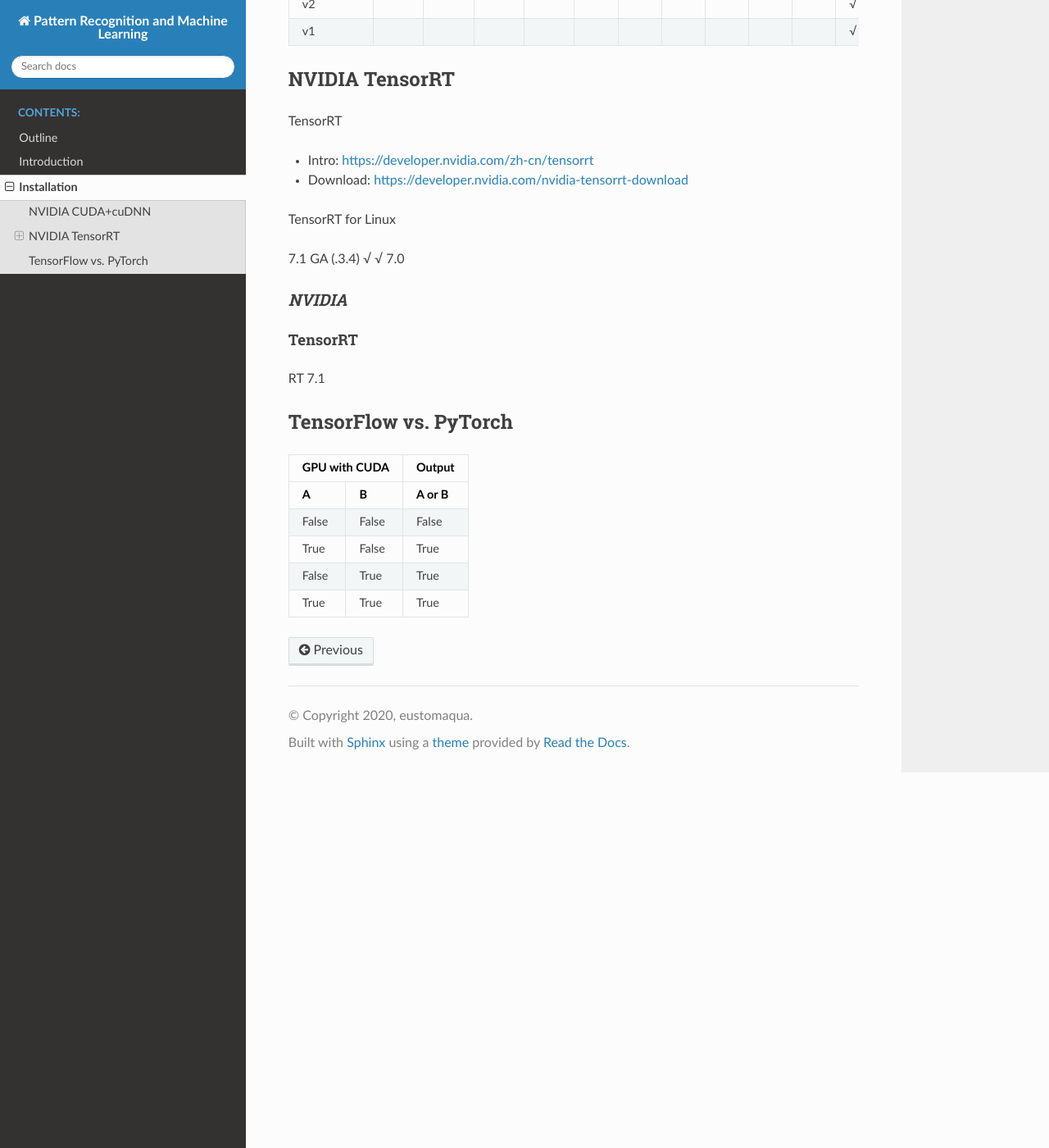
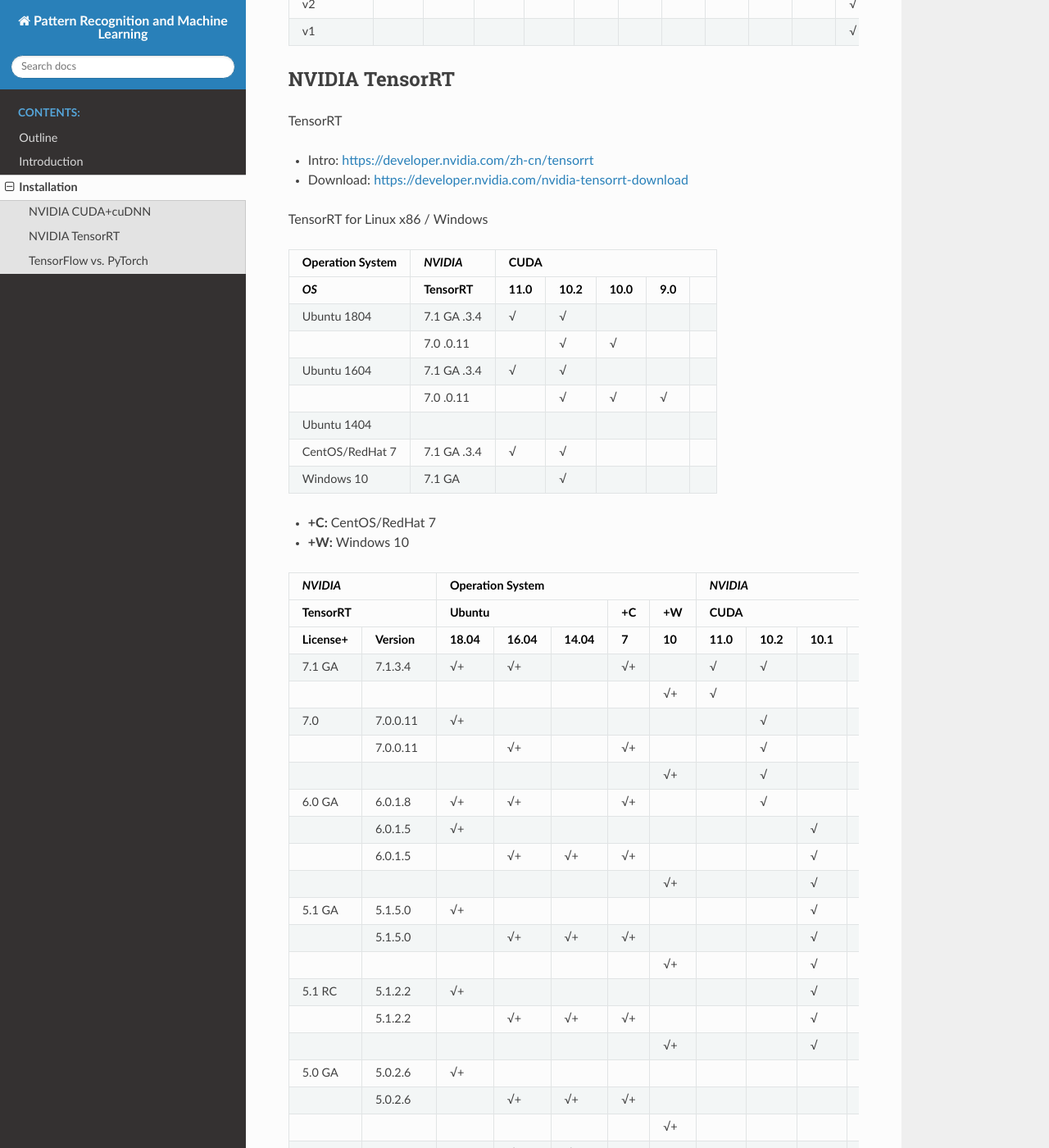
Before and after one commit to eustomadew/PRML-demo, a Sphinx documentation site: the page built from docs/en/source/Pkgs/1_Installation.rst, in a window 1280 px wide and 1400 px high, scrolled down 1238 px. Shown: the whole window at 82% size. Built offline with Sphinx 7.4.7 and the Read the Docs theme 2.0.0, drawn with Linux system fonts in a browser that asks for light colours; some of the changed text lies outside the part shown.

Commit message:
8/9 0:36am Sun

```diff
--- a/docs/en/source/Pkgs/1_Installation.rst
+++ b/docs/en/source/Pkgs/1_Installation.rst
@@ -57,26 +57,78 @@
 - Download: https://developer.nvidia.com/nvidia-tensorrt-download
 
 
-TensorRT for Linux
+TensorRT for Linux x86 / Windows
 
-============= ====================================== ================= =============
-*NVIDIA*       CUDA                                   Ubuntu           CentOS/RedHat
-------------- -------------------------------------- ----------------- -------------
-TensorRT            11.0 10.2                              18.04 16.04 14.04 7
-============= ==== ====
-7.1 GA (.3.4)   √    √
-7.0
-
-============= ======================================== ============
+================ =========== ==== ==== ==== === ===
+Operation System  *NVIDIA*     CUDA
+---------------- ----------- ----------------------
+      *OS*        TensorRT   11.0 10.2 10.0 9.0
+================ =========== ==== ==== ==== === ===
+Ubuntu 1804      7.1 GA .3.4   √    √
+\                7.0 .0.11          √    √
+Ubuntu 1604      7.1 GA .3.4   √    √
+\                7.0 .0.11          √    √   √
+Ubuntu 1404
+CentOS/RedHat 7  7.1 GA .3.4   √    √
+Windows 10       7.1 GA             √
+================ =========== ==== ==== ==== === ===
 
 
-TensorRT for Windows
-========
-*NVIDIA*
---------
-TensorRT
-========
-RT 7.1
+- **+C:** CentOS/RedHat 7
+- **+W:** Windows 10
+
+======== ======== ===== ===== ===== == == ==== ==== ==== ==== === === === === ===
+*NVIDIA*          Operation System         *NVIDIA*
+----------------- ----------------------- ---------------------------------------
+TensorRT          Ubuntu            +C +W  CUDA
+----------------- ----------------- -- -- ---------------------------------------
+License+ Version  18.04 16.04 14.04 7  10 11.0 10.2 10.1 10.0 9.2 9.1 9.0 8.0 7.5
+======== ======== ===== ===== ===== == == ==== ==== ==== ==== === === === === ===
+7.1 GA   7.1.3.4   √+    √+         √+      √    √
+\        \                             √+   √
+7.0      7.0.0.11  √+                            √         √
+\        7.0.0.11        √+         √+           √         √           √
+\        \                             √+        √         √           √
+6.0 GA   6.0.1.8   √+    √+         √+           √
+\        6.0.1.5   √+                                 √    √
+\        6.0.1.5         √+    √+   √+                √    √           √
+\        \                             √+             √    √           √
+5.1 GA   5.1.5.0   √+                                 √    √
+\        5.1.5.0         √+    √+   √+                √    √           √
+\        \                             √+             √    √           √
+5.1 RC   5.1.2.2   √+                                 √    √
+\        5.1.2.2         √+    √+   √+                √    √           √
+\        \                             √+             √    √           √
+5.0 GA   5.0.2.6   √+                                      √
+\        5.0.2.6         √+    √+   √+                     √           √
+\        \                             √+                  √           √
+4.0      4.0.1.6         √+    √+                              √       √   √
+3.0      3.0.4           √+    √+                                  √   √   √
+2.1      \               √+                                                √
+\        \                     √+                                          √   √
+1.0      Jan 2017              √+                                          √   √
+======== ======== ===== ===== ===== == == ==== ==== ==== ==== === === === === ===
+
+
+
+
+================ =========== ========= ==== ==== ==== === ===
+Operation System  TensorRT              CUDA
+---------------- --------------------- ----------------------
+ *OS*: *NVIDIA*  #1          #2        11.0 10.2 10.0 9.0
+================ =========== ========= ==== ==== ==== === ===
+Ubuntu 1804      7.1 GA .3.4             √    √
+\                \           7.0 .0.11        √    √
+Ubuntu 1604      7.1 GA .3.4             √    √
+\                \           7.0 .0.11        √    √   √
+Ubuntu 1404
+CentOS/RedHat 7  7.1 GA .3.4             √    √
+\                \           7.0 .0.11        √    √   √
+Windows 10       7.1 GA                  √
+\                \           7.0              √    √   √
+================ =========== ========= ==== ==== ==== === ===
+
+
 
 
 
```
